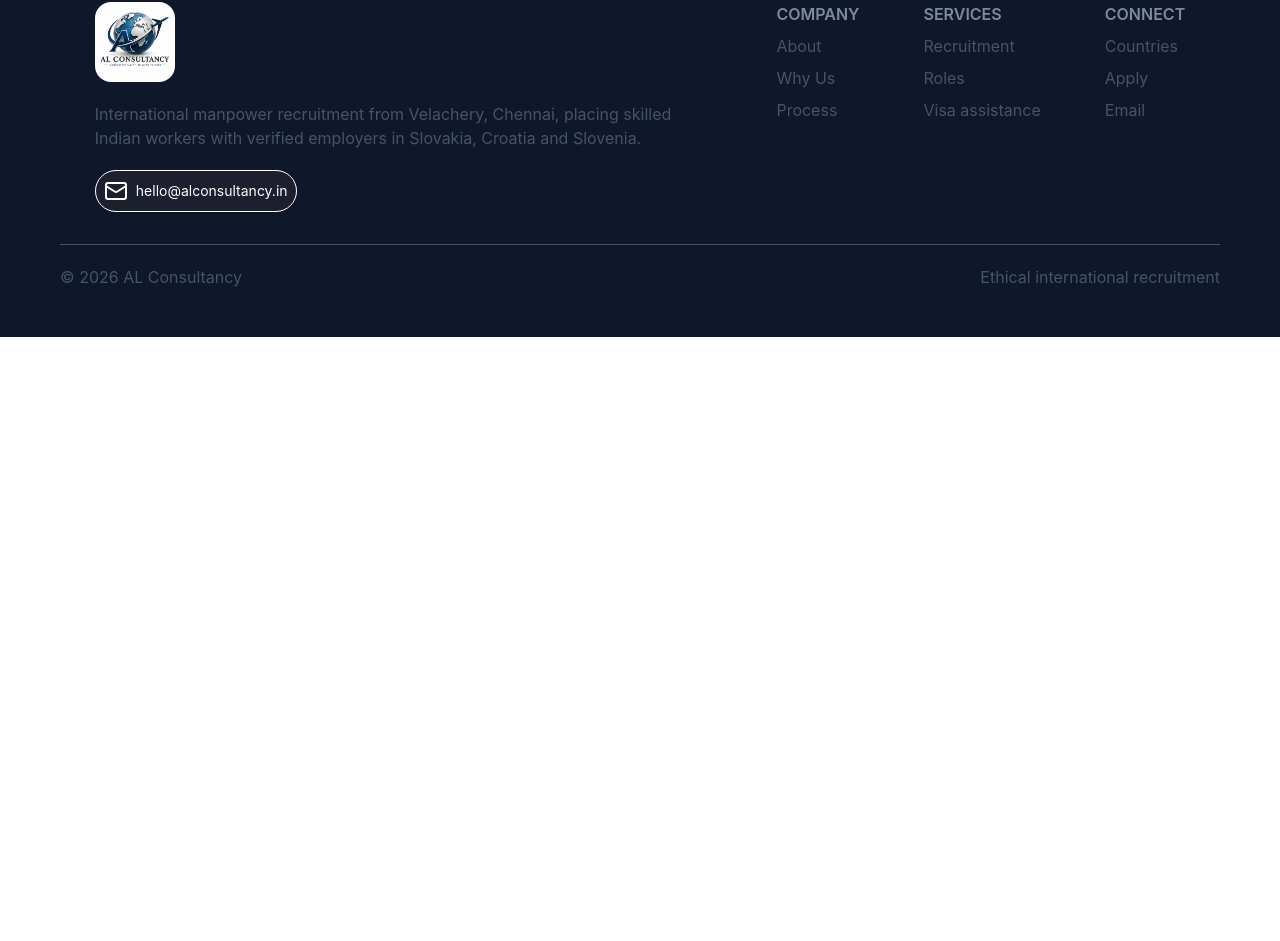
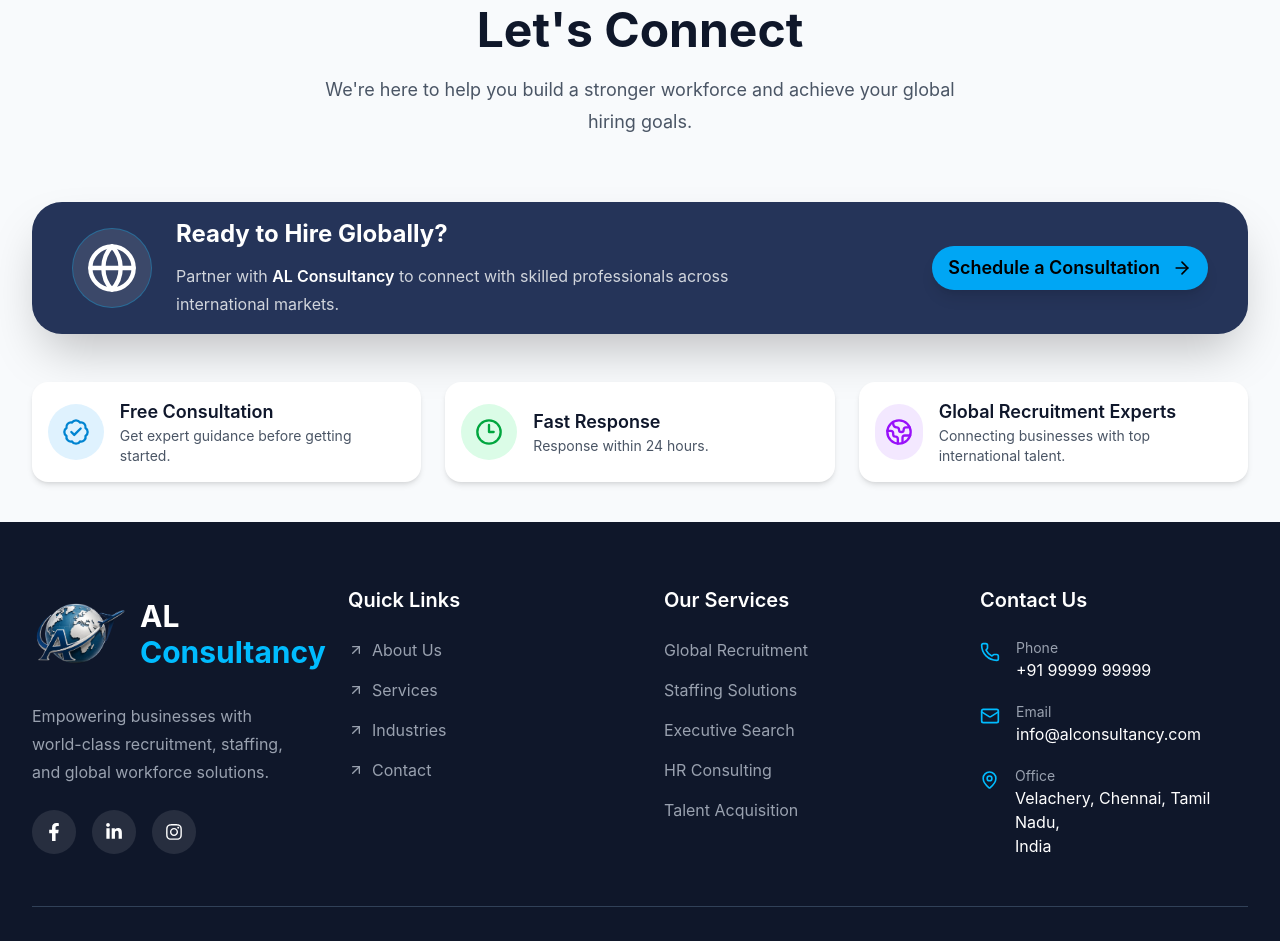
Before and after one commit to louiesakash69-cmd/Al-consultancy, a React (Vite) app: page / in a window 1280 px wide. Shown: the part 214-1155 px from the top of the page. Before the commit the page ends 800 px from the top, so only its background shows below. Built offline with nearby package versions, Linux system fonts and the light colour scheme.

Commit message:
update footer

```diff
--- a/src/components/Contact.jsx
+++ b/src/components/Contact.jsx
@@ -1,8 +1,85 @@
-
+import { Globe, ArrowRight, BadgeCheck, Clock3, Globe2 } from "lucide-react";
 const Contact = () => {
   return (
-    <div>Contact</div>
-  )
-}
+    <section id="contact" className="bg-[#F8FAFC] py-10">
+      <div className="max-w-7xl mx-auto px-6 lg:px-8">
+        <div className="flex items-center gap-3 mb-4">
+          <span className="w-20 h-[1px] bg-[#465467]"></span>
+          <p className="text-sm font-semibold tracking-[3px] text-[#465467] uppercase">
+            Contact Us
+          </p>
+        </div>
+        <div className="flex flex-col items-center mb-16">
+          <h1 className="text-5xl font-bold text-[#0F172A]">Let's Connect</h1>
+          <p className="mt-5 text-lg text-gray-600 text-center leading-8 max-w-2xl">
+            We're here to help you build a stronger workforce and achieve your
+            global hiring goals.
+          </p>
+        </div>
+        <div className="bg-[#253459] rounded-[30px] px-10 py-4 flex flex-col lg:flex-row items-center justify-between gap-8 shadow-2xl">
+          <div className="flex items-center gap-6">
+            <div className="w-20 h-20 rounded-full bg-white/10 border border-sky-400/30 flex items-center justify-center">
+              <Globe size={52} className="text-white" />
+            </div>
+            <div>
+              <h2 className="text-2xl font-bold text-white">
+                Ready to Hire Globally?
+              </h2>
+              <p className="mt-3 text-gray-300 max-w-xl leading-7">
+                Partner with{" "}
+                <span className="font-semibold text-white">AL Consultancy</span>{" "}
+                to connect with skilled professionals across international
+                markets.
+              </p>
+            </div>
+          </div>
+          <button className="flex items-center gap-3 bg-sky-500 hover:bg-sky-600 transition-all duration-300 px-4 py-2 rounded-full font-semibold text-lg shadow-lg hover:scale-105">
+            Schedule a Consultation
+            <ArrowRight size={20} />
+          </button>
+        </div>
+        <div className="mt-12 grid grid-cols-1 md:grid-cols-3 gap-6">
+          <div className="bg-white rounded-2xl shadow-md p-4 flex items-center gap-4 hover:shadow-xl transition duration-300">
+            <div className="w-14 h-14 rounded-full bg-sky-100 flex items-center justify-center">
+              <BadgeCheck className="text-sky-600" size={28} />
+            </div>
+            <div>
+              <h3 className="font-semibold text-lg text-slate-900">
+                Free Consultation
+              </h3>
+              <p className="text-sm text-gray-600">
+                Get expert guidance before getting started.
+              </p>
+            </div>
+          </div>
+          <div className="bg-white rounded-2xl shadow-md p-4 flex items-center gap-4 hover:shadow-xl transition duration-300">
+            <div className="w-14 h-14 rounded-full bg-green-100 flex items-center justify-center">
+              <Clock3 className="text-green-600" size={28} />
+            </div>
+            <div>
+              <h3 className="font-semibold text-lg text-slate-900">
+                Fast Response
+              </h3>
+              <p className="text-sm text-gray-600">Response within 24 hours.</p>
+            </div>
+          </div>
+          <div className="bg-white rounded-2xl shadow-md p-4 flex items-center gap-4 hover:shadow-xl transition duration-300">
+            <div className="w-14 h-14 rounded-full bg-purple-100 flex items-center justify-center">
+              <Globe2 className="text-purple-600" size={28} />
+            </div>
+            <div>
+              <h3 className="font-semibold text-lg text-slate-900">
+                Global Recruitment Experts
+              </h3>
+              <p className="text-sm text-gray-600">
+                Connecting businesses with top international talent.
+              </p>
+            </div>
+          </div>
+        </div>
+      </div>
+    </section>
+  );
+};
 
-export default Contact
+export default Contact;
--- a/src/components/Footer.jsx
+++ b/src/components/Footer.jsx
@@ -1,60 +1,145 @@
-import logo from "../assets/logo.jpeg";
+import logoo from "../assets/logoo.png";
+import { Mail, Phone, MapPin, ArrowUpRight } from "lucide-react";
+import { FaFacebookF, FaInstagram, FaLinkedinIn } from "react-icons/fa";
 const Footer = () => {
+  const links = [
+    { name: "About Us", href: "#about" },
+    { name: "Services", href: "#services" },
+    { name: "Industries", href: "#industries" },
+    { name: "Contact", href: "#contact" },
+  ];
   return (
     <>
-      <footer className="bg-slate-900 px-6 py-8 md:px-15 md:py-12">
-        <div className="flex flex-col md:flex-row md:justify-around pb-8 border-b border-b-[#465467] gap-8">
-          <div className="flex flex-col items-start gap-5 md:w-1/2">
-            <img
-              className="w-[80px] h-[80px] rounded-2xl"
-              src={logo}
-              alt="logo image"
-            />
-            <span className="block text-[#465467] text-sm md:text-base">
-              International manpower recruitment from Velachery, Chennai,
-              placing skilled Indian workers with verified employers in
-              Slovakia, Croatia and Slovenia.
-            </span>
-            <div className="text-white inline-flex items-center gap-2 border border-[#434a6fbe]-[1px] bg-[#1c1f2e] rounded-4xl p-2">
-              <svg
-                xmlns="http://www.w3.org/2000/svg"
-                className="w-6 h-6"
-                fill="none"
-                stroke="currentColor"
-                strokeWidth="2"
-                strokeLinecap="round"
-                strokeLinejoin="round"
-              >
-                <path d="m22 7-8.991 5.727a2 2 0 0 1-2.009 0L2 7" />
-                <rect x="2" y="4" width="20" height="16" rx="2" />
-              </svg>
-              <p className="text-sm">hello@alconsultancy.in</p>
+      <footer className="bg-[#0F172A] text-white pt-16 pb-8">
+        <div className="max-w-7xl mx-auto px-6 lg:px-8">
+          <div className="grid grid-cols-1 md:grid-cols-2 lg:grid-cols-4 gap-12 pb-12 border-b border-slate-700">
+            <div>
+              <div className="flex items-center gap-3">
+                <img
+                  src={logoo}
+                  alt="AL Consultancy Logo"
+                  className="w-24 h-24 object-contain rounded-2xl"
+                />
+                <div>
+                  <h2 className="text-3xl font-bold">
+                    AL <span className="text-sky-400">Consultancy</span>
+                  </h2>
+                </div>
+              </div>
+
+              <p className="text-gray-400 mt-5 leading-7">
+                Empowering businesses with world-class recruitment, staffing,
+                and global workforce solutions.
+              </p>
+
+              <div className="flex gap-4 mt-6">
+                <a
+                  href="#"
+                  className="w-11 h-11 rounded-full bg-white/10 hover:bg-sky-500 duration-300 flex items-center justify-center"
+                >
+                  <FaFacebookF size={18} />
+                </a>
+
+                <a
+                  href="#"
+                  className="w-11 h-11 rounded-full bg-white/10 hover:bg-sky-500 duration-300 flex items-center justify-center"
+                >
+                  <FaLinkedinIn size={18} />
+                </a>
+
+                <a
+                  href="#"
+                  className="w-11 h-11 rounded-full bg-white/10 hover:bg-sky-500 duration-300 flex items-center justify-center"
+                >
+                  <FaInstagram size={18} />
+                </a>
+              </div>
+            </div>
+            <div>
+              <h3 className="text-xl font-semibold mb-6">Quick Links</h3>
+
+              <ul className="space-y-4 text-gray-400">
+                {links.map((item) => (
+                  <li key={item.name}>
+                    <a
+                      href={item.href}
+                      className="hover:text-sky-400 flex items-center gap-2 duration-300"
+                    >
+                      <ArrowUpRight size={16} />
+                      {item.name}
+                    </a>
+                  </li>
+                ))}
+              </ul>
+            </div>
+            <div>
+              <h3 className="text-xl font-semibold mb-6">Our Services</h3>
+
+              <ul className="space-y-4 text-gray-400">
+                {[
+                  "Global Recruitment",
+                  "Staffing Solutions",
+                  "Executive Search",
+                  "HR Consulting",
+                  "Talent Acquisition",
+                ].map((item) => (
+                  <li key={item}>
+                    <a href="#" className="hover:text-sky-400 duration-300">
+                      {item}
+                    </a>
+                  </li>
+                ))}
+              </ul>
+            </div>
+            <div>
+              <h3 className="text-xl font-semibold mb-6">Contact Us</h3>
+
+              <div className="space-y-5">
+                <div className="flex gap-4">
+                  <Phone className="text-sky-400 mt-1" size={20} />
+                  <div>
+                    <p className="text-gray-400 text-sm">Phone</p>
+                    <p>+91 99999 99999</p>
+                  </div>
+                </div>
+
+                <div className="flex gap-4">
+                  <Mail className="text-sky-400 mt-1" size={20} />
+                  <div>
+                    <p className="text-gray-400 text-sm">Email</p>
+                    <p>info@alconsultancy.com</p>
+                  </div>
+                </div>
+
+                <div className="flex gap-4">
+                  <MapPin className="text-sky-400 mt-1" size={20} />
+                  <div>
+                    <p className="text-gray-400 text-sm">Office</p>
+                    <p>
+                      Velachery, Chennai, Tamil Nadu,
+                      <br />
+                      India
+                    </p>
+                  </div>
+                </div>
+              </div>
             </div>
           </div>
-          <div className="flex flex-col sm:flex-row gap-5 sm:gap-10 md:gap-16 text-[#465467]">
-            <div className="flex flex-col gap-2">
-              <h4 className="text-[#7d8b9e] font-semibold">COMPANY</h4>
-              <p>About</p>
-              <p>Why Us</p>
-              <p>Process</p>
-            </div>
-            <div className="flex flex-col gap-2">
-              <h4 className="text-[#7d8b9e] font-semibold">SERVICES</h4>
-              <p>Recruitment</p>
-              <p>Roles</p>
-              <p>Visa assistance</p>
-            </div>
-            <div className="flex flex-col gap-2">
-              <h4 className="text-[#7d8b9e] font-semibold">CONNECT</h4>
-              <p>Countries</p>
-              <p>Apply</p>
-              <p>Email</p>
+          <div className="flex flex-col md:flex-row justify-between items-center pt-8 gap-4">
+            <p className="text-gray-400 text-sm">
+              © AL Consultancy. All Rights Reserved.
+            </p>
+
+            <div className="flex gap-6 text-gray-400 text-sm">
+              <a href="#" className="hover:text-sky-400">
+                Privacy Policy
+              </a>
+
+              <a href="#" className="hover:text-sky-400">
+                Terms & Conditions
+              </a>
             </div>
           </div>
-        </div>
-        <div className="mt-5 text-[#465467] flex flex-col sm:flex-row items-center justify-between gap-3 text-sm md:text-base">
-          <p>© 2026 AL Consultancy</p>
-          <p>Ethical international recruitment</p>
         </div>
       </footer>
     </>
--- a/src/index.css
+++ b/src/index.css
@@ -1 +1,4 @@
 @import "tailwindcss";
+html {
+    scroll-behavior: smooth;
+}
```
Also changed, not shown: src/assets/logo.jpeg (deleted), src/assets/logoo.png (added).
